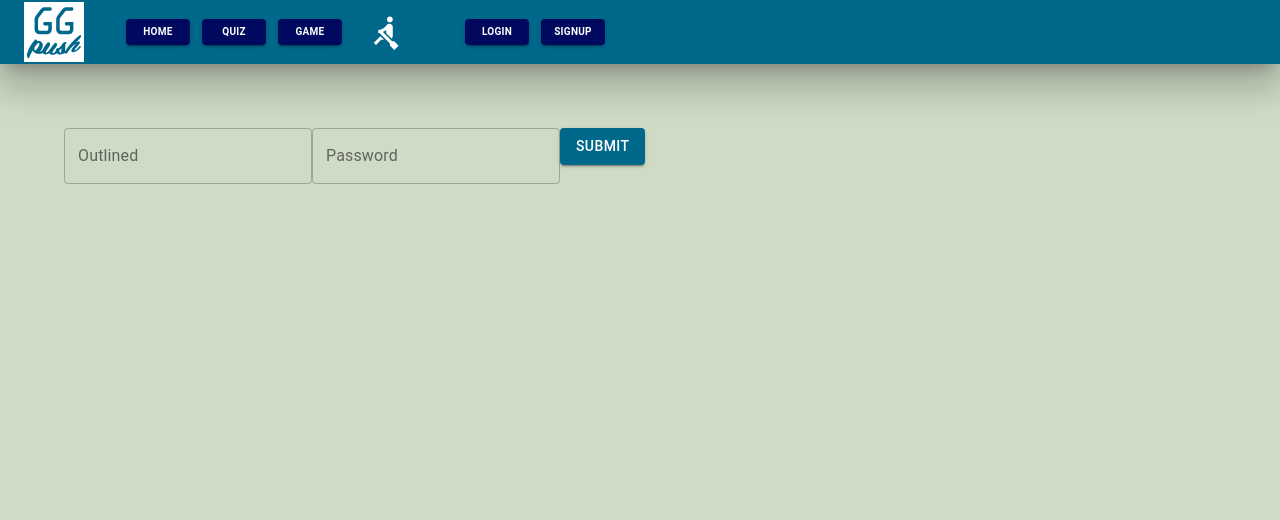
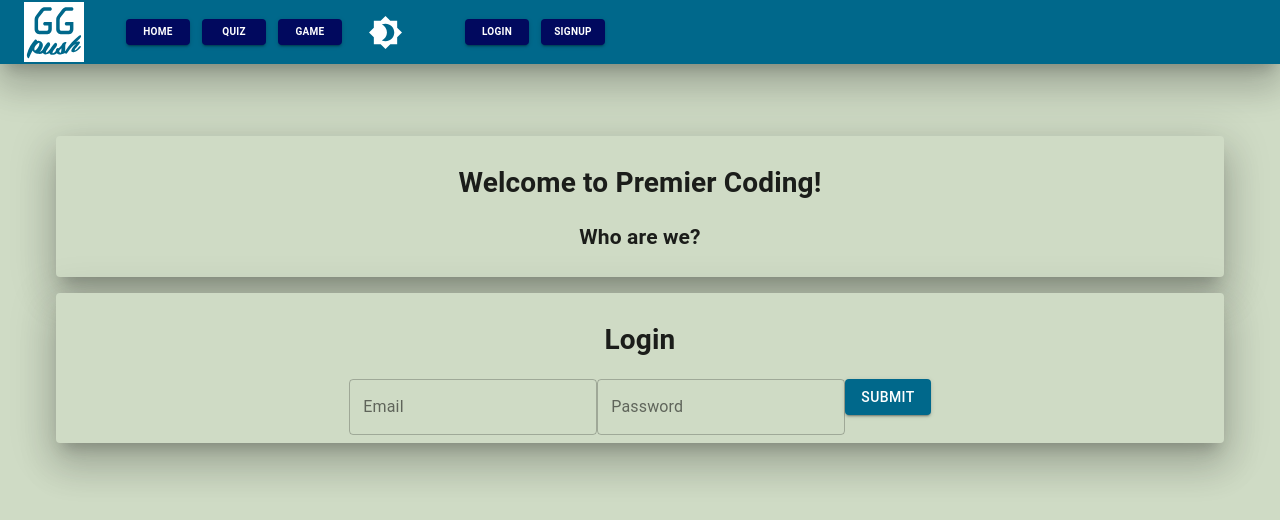
Before and after one commit to timlaurijs/premier, a React (Create React App) app: page /login in a window 1280 px wide. Shown: the top 520 px of the page. Built offline with nearby package versions, Linux system fonts and the light colour scheme; no server answers.

Commit message:
login-styling-step1

```diff
--- a/src/components/Navbar.js
+++ b/src/components/Navbar.js
@@ -5,6 +5,7 @@ import logo from "../assets/logo.svg";
 // store items
 import { selectUser } from "../store/user/selectors";
 import { logOut } from "../store/user/actions";
+import Brightness4Icon from "@material-ui/icons/Brightness4";
 
 // Material-ui components and icons
 import {
@@ -22,6 +23,7 @@ import {
 import WbSunnySharpIcon from "@material-ui/icons/WbSunnySharp";
 import Brightness3RoundedIcon from "@material-ui/icons/Brightness3Rounded";
 import RowingIcon from "@material-ui/icons/Rowing";
+import Brightness7Icon from "@material-ui/icons/Brightness7";
 
 // useStyles used to over ride the button default props
 const useStyles = makeStyles((theme) => ({
@@ -53,7 +55,7 @@ export default function Navbar(props) {
           color="inherit"
           aria-label="menu"
         >
-          <WbSunnySharpIcon fontSize="large" />
+          <Brightness7Icon fontSize="large" />
         </IconButton>
       );
     } else {
@@ -64,7 +66,7 @@ export default function Navbar(props) {
           color="inherit"
           aria-label="menu"
         >
-          <RowingIcon fontSize="large" />
+          <Brightness4Icon fontSize="large" />
         </IconButton>
       );
     }
--- a/src/components/QuestionCard.js
+++ b/src/components/QuestionCard.js
@@ -58,6 +58,7 @@ const QuestionCard = ({
     <Grid container spacing={2}>
       <Grid item xs={12} sm={12}>
         <Paper
+          elevation={23}
           className={classes.title}
           style={{ minHeight: 600, borderRadius: 100, fontWeight: "bold" }}
         >
--- a/src/pages/Login.js
+++ b/src/pages/Login.js
@@ -1,39 +1,61 @@
-import React, { useState, useEffect } from "react"
-import { useDispatch, useSelector } from "react-redux"
-import { useHistory } from "react-router-dom"
+import React, { useState, useEffect } from "react";
+import { useDispatch, useSelector } from "react-redux";
+import { useHistory } from "react-router-dom";
 
 // Redux store
-import { login } from "../store/user/actions"
-import { selectToken } from "../store/user/selectors"
+import { login } from "../store/user/actions";
+import { selectToken } from "../store/user/selectors";
 
 //Mui components
-import { Button, Box, TextField } from "@material-ui/core"
+import { Button, Box, TextField, Grid, Paper } from "@material-ui/core";
+
+import { makeStyles, createStyles } from "@material-ui/core/styles";
+
+export const useStyles = makeStyles((theme) =>
+  createStyles({
+    root: {
+      flexGrow: 1,
+      padding: theme.spacing(7),
+    },
+    paper: {
+      padding: theme.spacing(1),
+      textAlign: "center",
+    },
+  })
+);
 
 const Login = () => {
-  const [email, setEmail] = useState("")
-  const [password, setPassword] = useState("")
-  const dispatch = useDispatch()
-  const token = useSelector(selectToken)
-  const history = useHistory()
+  const classes = useStyles();
+  const [email, setEmail] = useState("");
+  const [password, setPassword] = useState("");
+  const dispatch = useDispatch();
+  const token = useSelector(selectToken);
+  const history = useHistory();
 
   useEffect(() => {
     if (token !== null) {
-      history.push("/")
+      history.push("/");
     }
-  }, [token, history])
+  }, [token, history]);
 
   const formHandler = (event) => {
-    event.preventDefault()
-    console.log(`email: ${email}, password: ${password}`)
-    dispatch(login(email, password))
-  }
+    event.preventDefault();
+    console.log(`email: ${email}, password: ${password}`);
+    dispatch(login(email, password));
+  };
   return (
-    <Box mt={10}>
-      <div className="Login">
-        <form
-          onSubmit={formHandler}
-          style={{ marginTop: "10%", marginLeft: "5%" }}
-        >
+    <Box mt={10} className={classes.root}>
+      <Grid container spacing={2}>
+        <Grid item xs={12}>
+          <Paper elevation={23} className={classes.paper}>
+            <h1>Welcome to Premier Coding!</h1>
+            <h2>Who are we?</h2>
+          </Paper>
+        </Grid>
+        <Grid item xs={12}>
+          <Paper Paper elevation={23} className={classes.paper}>
+            <form onSubmit={formHandler}>
+              <h1>Login</h1>
               {/* <div style={{ display: "block" }}> */}
               {/* <label htmlFor="email" style={{ marginRight: 10 }}>
             {" "}
@@ -42,7 +64,7 @@ const Login = () => {
               <TextField
                 type="email"
                 id="outlined-basic"
-            label="Outlined"
+                label="Email"
                 variant="outlined"
                 onChange={(event) => setEmail(event.target.value)}
               />
@@ -77,9 +99,11 @@ const Login = () => {
                 Submit
               </Button>
             </form>
-      </div>
+          </Paper>
+        </Grid>
+      </Grid>
     </Box>
-  )
-}
+  );
+};
 
-export default Login
+export default Login;
```
Lines whose indentation alone changed are shown as unchanged.
